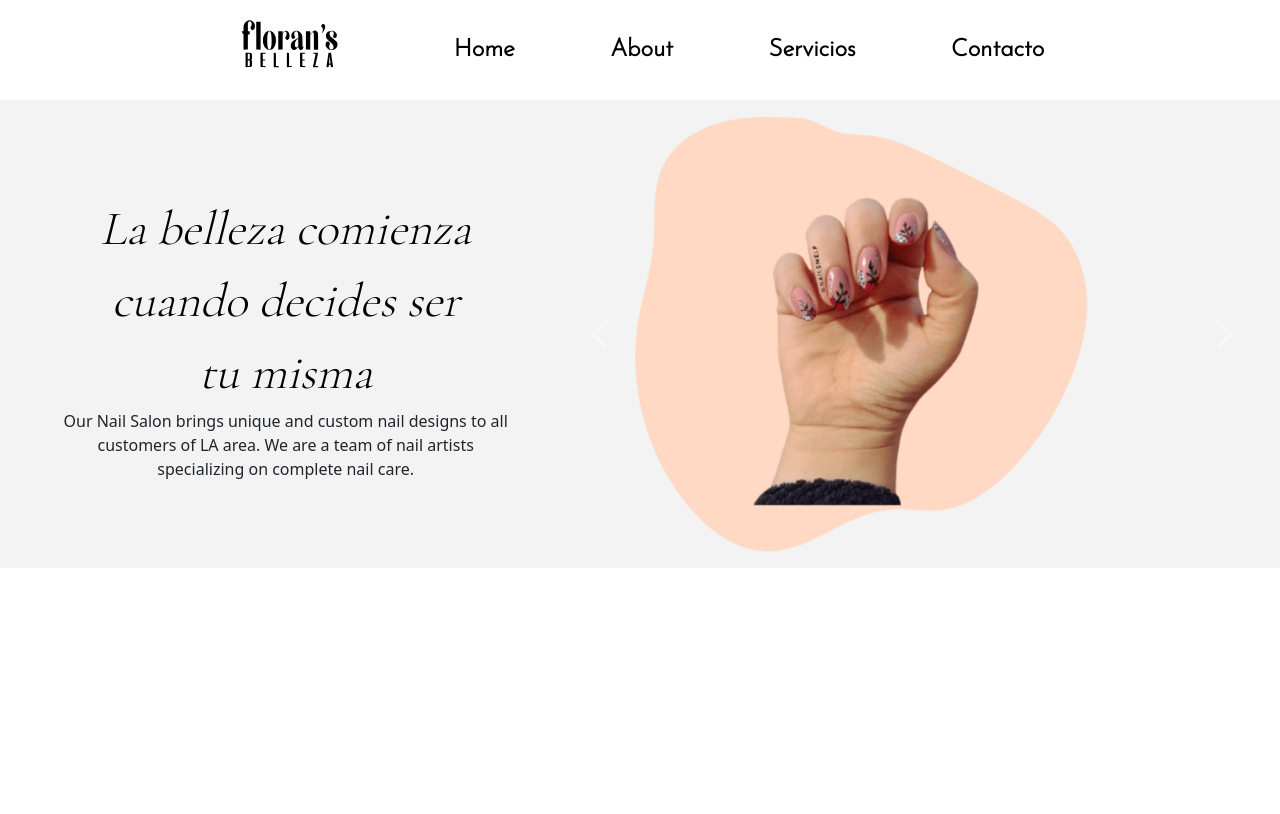
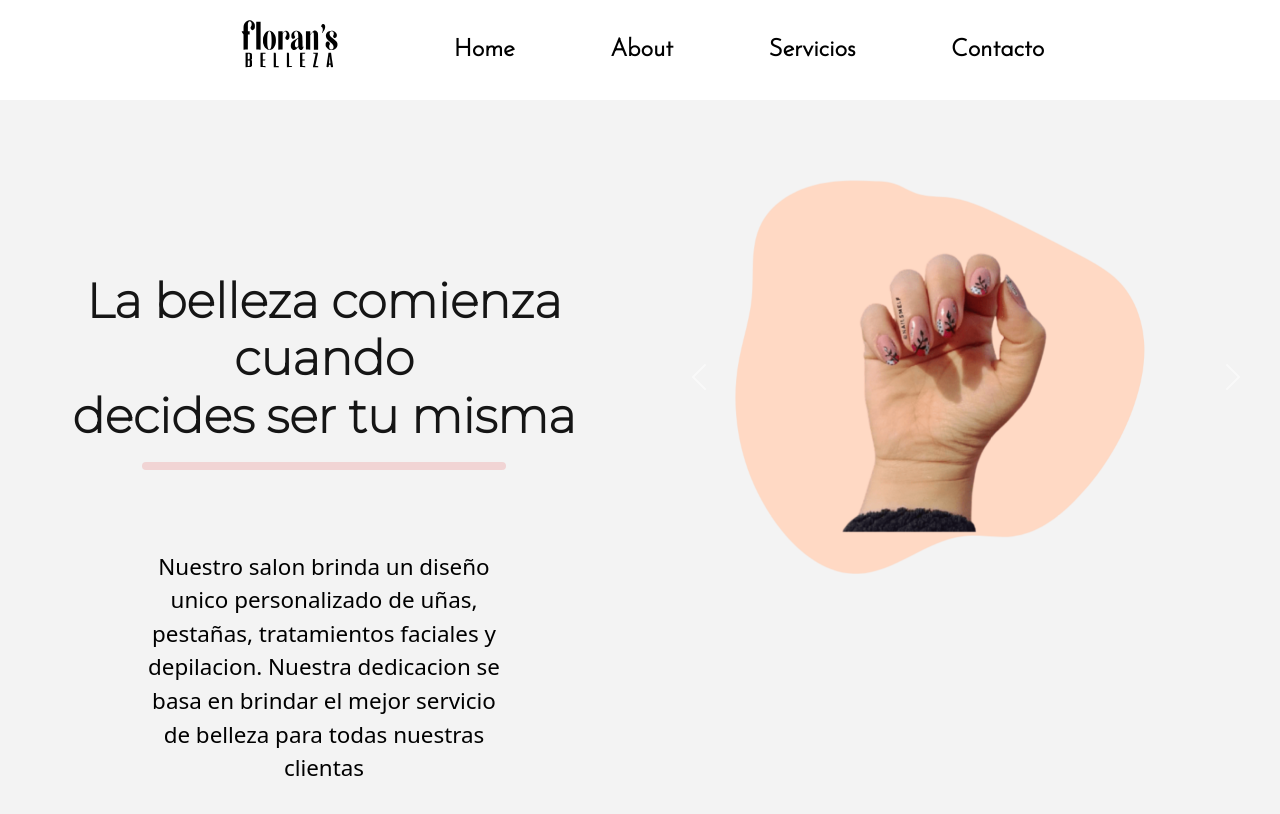
Before and after one commit to FedeNLencina/Floransbelleza, a React (Vite) app: page / in a window 1280 px wide. Shown: the top 814 px of the page. Built offline with nearby package versions, Linux system fonts and the light colour scheme; a web font is replaced by a local one.

Commit message:
refactor: 💡 Change styles in hero

```diff
--- a/index.html
+++ b/index.html
@@ -5,6 +5,11 @@
     <link rel="icon" type="image/svg+xml" href="/vite.svg" />
     <link rel="preconnect" href="https://fonts.googleapis.com" />
     <link rel="preconnect" href="https://fonts.gstatic.com" crossorigin />
+
+    <link
+      href="https://fonts.googleapis.com/css2?family=Cormorant+Garamond:wght@300&family=Josefin+Sans:wght@300&family=Lobster&family=Montserrat:wght@200&display=swap"
+      rel="stylesheet"
+    />
     <link
       href="https://fonts.googleapis.com/css2?family=Josefin+Sans:wght@300&family=Roboto:wght@100&family=Tiro+Telugu:ital@0;1&display=swap"
       rel="stylesheet"
--- a/src/components/hero/Hero.jsx
+++ b/src/components/hero/Hero.jsx
@@ -8,17 +8,22 @@ export function Hero() {
   return (
     <div className="container-fluid hero">
       <div className="row d-flex justify-content-center">
-        <div className="col-5 text-center container-fluid titleContainer">
-          <h2 className="heroTitle">La belleza comienza</h2>
-          <h2 className="heroTitle">cuando decides ser</h2>
-          <h2 className="heroTitle">tu misma</h2>
-          <p>
-            Our Nail Salon brings unique and custom nail designs to all
-            customers of LA area. We are a team of nail artists specializing on
-            complete nail care.
-          </p>
+        <div className="col-6 text-center container-fluid heroInfo">
+          <div className="titleContainer">
+            <h2 className="heroTitle">La belleza comienza cuando </h2>
+            <h2 className="heroTitle">decides ser tu misma</h2>
+            <hr className="heroLine" />
+          </div>
+          <div className="heroTextContainer">
+            <p className="heroText">
+              Nuestro salon brinda un diseño unico personalizado de uñas,
+              pestañas, tratamientos faciales y depilacion. Nuestra dedicacion
+              se basa en brindar el mejor servicio de belleza para todas
+              nuestras clientas
+            </p>
+          </div>
         </div>
-        <div className="col-7">
+        <div className="col-6">
           <div
             id="carouselExampleInterval"
             class="carousel slide"
--- a/src/components/hero/hero.css
+++ b/src/components/hero/hero.css
@@ -3,23 +3,43 @@
 }
 
 .hero {
-  padding: 1% 0;
+  padding: 6% 0;
   background-color: #f3f3f3;
+  height: 90vh;
+}
+
+.heroInfo {
+  padding-left: 2rem;
 }
 
 .titleContainer {
-  padding-top: 5rem;
-  padding-left: 4rem;
+  padding-top: 6rem;
 }
 
 .heroTitle {
   font-size: 3rem;
-  font-style: italic;
-  font-family: "Cormorant Garamond", serif;
+  font-family: "Montserrat", sans-serif;
+  color: #151515;
+  font-weight: 600;
+  margin: 0;
+}
+
+.heroLine {
+  border: 4px solid rgb(235, 122, 122);
+  border-radius: 5px;
+  margin-left: 20%;
+  width: 60%;
+}
+
+.heroTextContainer {
+  padding: 0 8rem;
+}
+
+.heroText {
+  font-size: 1.4rem;
   color: rgb(0, 0, 0);
-  line-height: 1.5em;
-  font-weight: 500;
-  margin: 0;
+
+  margin-top: 5rem;
 }
 
 .carrousel {
@@ -27,5 +47,5 @@
 }
 
 .carrouselImage {
-  width: 80%;
+  width: 85%;
 }
```
